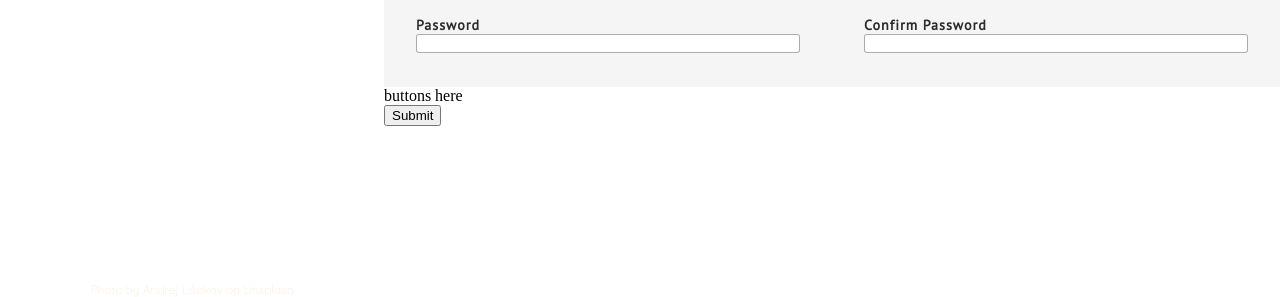
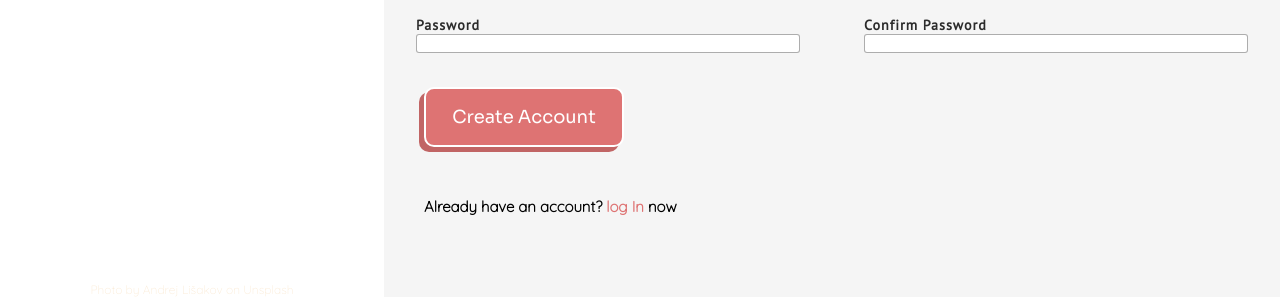
Before and after one commit to kenhardika/sign-up-form, a plain HTML site: page page/index.html in a window 1280 px wide. Shown: the part 503-800 px from the top of the page. Drawn offline with Linux system fonts and the light colour scheme.

Commit message:
Update create acc button, overall done

```diff
--- a/page/index.html
+++ b/page/index.html
@@ -72,12 +72,18 @@
             </div>
 
         </div>
-        <div class="log-in-buttons">buttons here
+        <div class="log-in-buttons">
             <div class="submit-button">
-                <button type="submit">Submit</button>
+                <button type="submit">Create Account</button>
             </div>
         </div>
         </form>
+
+        <div class="login-account">
+           <div class="text-login-account"> Already have an account? <a href="#"> log In </a> now
+           </div>
+        </div>
+
     </div>
 
 
--- a/page/style.css
+++ b/page/style.css
@@ -73,8 +73,10 @@ body{
 }
 
 .title-header{
+    color: #de7373;
     font-size: 40px;
     font-weight: 800;
+    padding: 10px 0;
 }
 
 .header {
@@ -92,7 +94,11 @@ body{
 }
 
 .header p em{
-    font-weight: 8  00;
+    font-weight: 800;
+}
+
+form{
+    background-color: whitesmoke;
 }
 
 .forms {
@@ -101,7 +107,6 @@ body{
     align-items: center;
     justify-content: space-around;
     font-family: 'PT Sans', sans-serif;
-    background-color: whitesmoke;
 }
 
 .form-left, .form-right{
@@ -132,7 +137,43 @@ input:focus{
     border: 2px solid #de7373;
 }
 
-.footer {
+.log-in-buttons {
     display: flex;
     flex-direction: column;
+    align-items: flex-start;
+    justify-content: center;
+    padding-left: 40px;
 }
+
+button {
+    width: 200px;
+    height: 60px;
+    color: white;
+    font-size: 18px;
+    font-family: 'Sora', sans-serif;
+    border: 2px solid white;
+    border-radius: 10px;
+    background-color: #de7373;
+    box-shadow: -5px 5px #c16565;
+}
+
+button:hover {
+    background-color: #e28686;
+}
+button:active {
+    transform: translateY(4px);
+    box-shadow: -1px 0 #c16565;
+}
+
+.login-account{
+    display: flex;
+    padding-left: 40px;
+    background-color: whitesmoke;
+    font-size: 15px;
+    font-weight: 800;
+    font-family: 'Quicksand', sans-serif;
+}
+.text-login-account a, a:visited {
+    text-decoration: none;
+    color: #de7373;
+}
```
